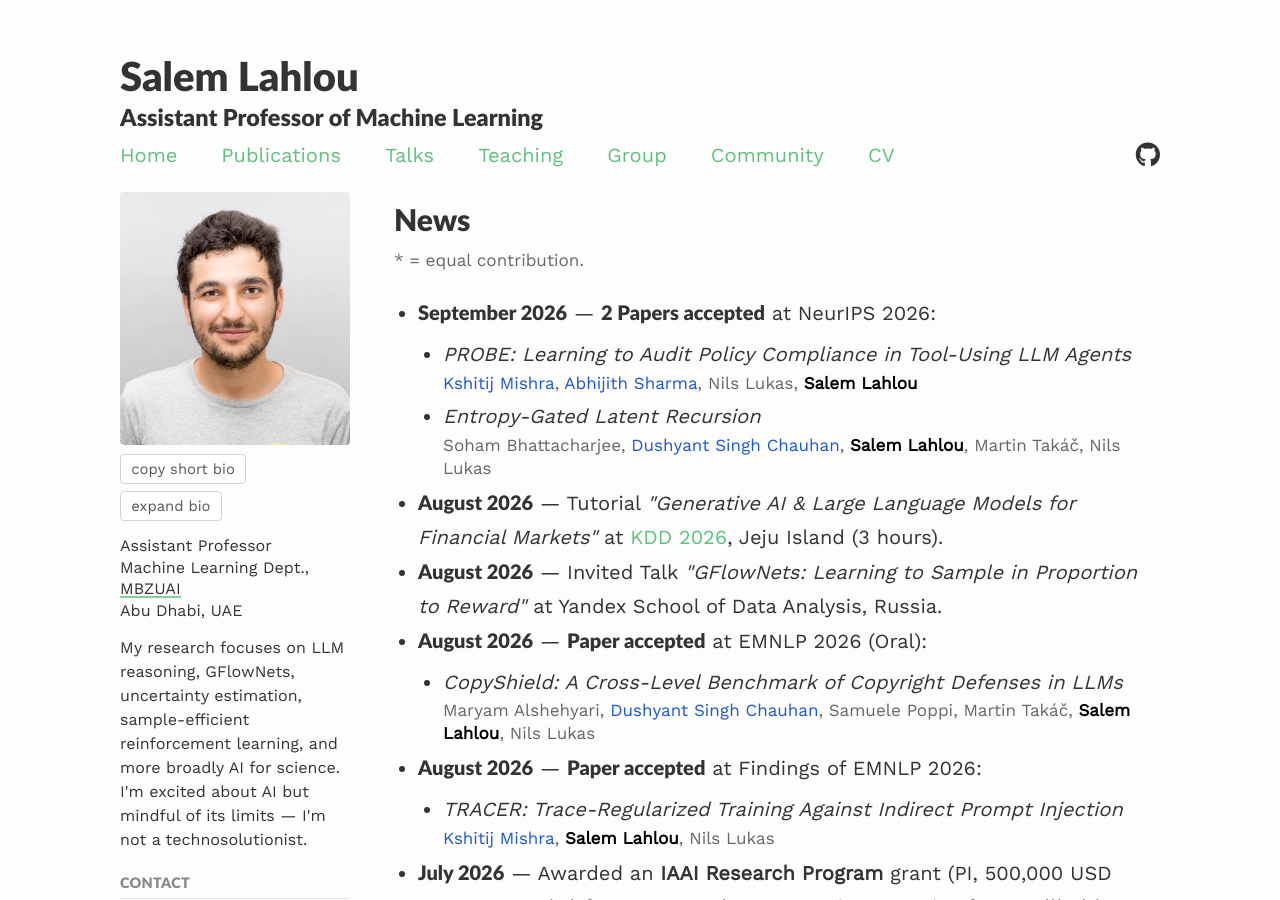
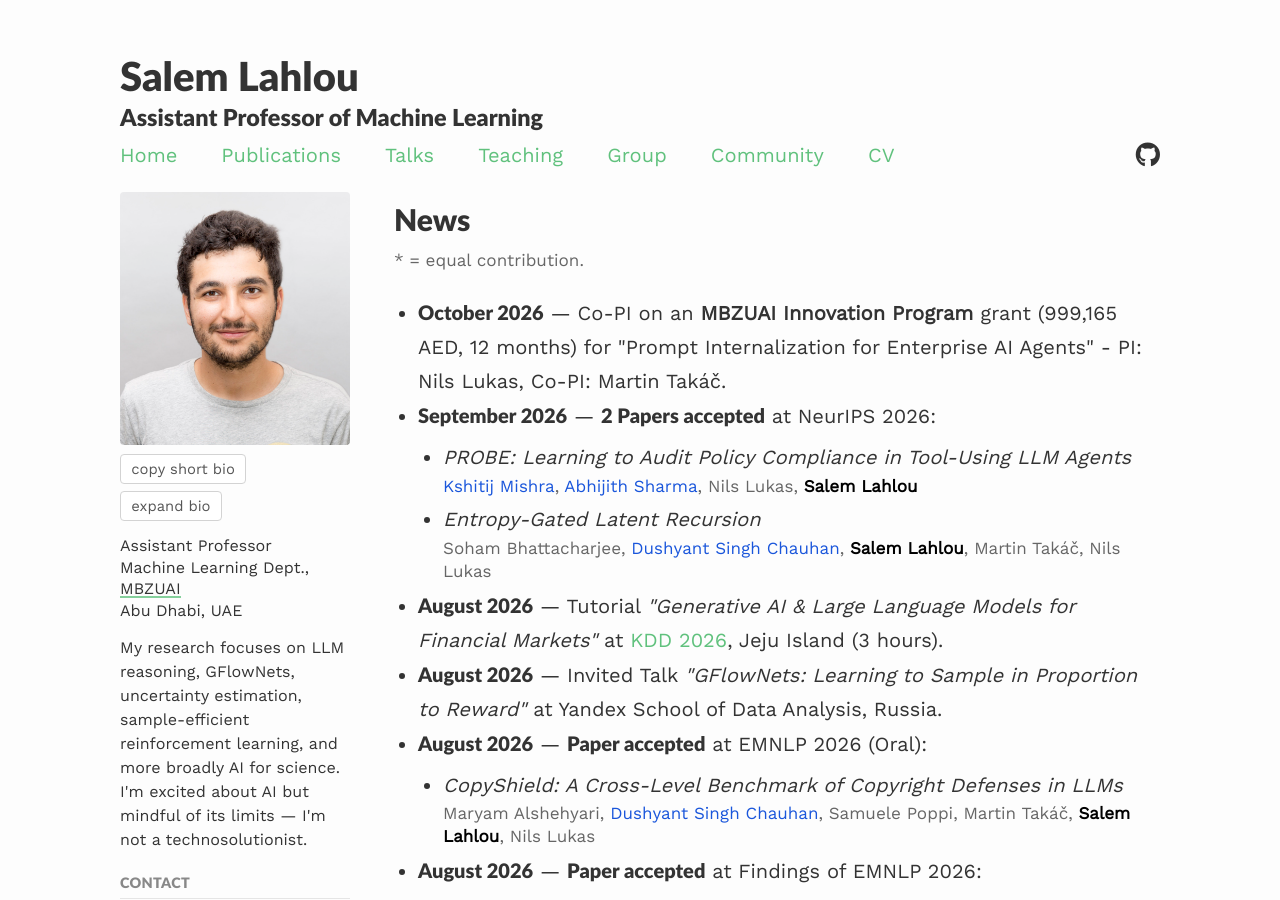
Before and after one commit to saleml/saleml.github.io, a Jekyll site: the page built from index.md, in a window 1280 px wide and 900 px high. Built offline with Jekyll 4.4.1, drawn with Linux system fonts in a browser that asks for light colours; nearby versions of some CDN libraries; a style sheet for code colours, icons or effects is not loaded.

Commit message:
Auto-sync from CV repo (5f19f26)

```diff
--- a/index.md
+++ b/index.md
@@ -51,6 +51,7 @@ published: true
     <p class="home-news-legend">* = equal contribution.</p>
     <ul class="home-news-list">
   <!-- NEWS:START -->
+  <li><span class="news-date news-highlight">October 2026</span> &mdash; Co-PI on an <strong>MBZUAI Innovation Program</strong> grant (999,165 AED, 12 months) for "Prompt Internalization for Enterprise AI Agents" - PI: Nils Lukas, Co-PI: Martin Takáč.</li>
   <li><span class="news-date news-highlight">September 2026</span> &mdash; <span class="news-highlight">2 Papers accepted</span> at NeurIPS 2026:
     <ul class="news-papers">
       <li><em>PROBE: Learning to Audit Policy Compliance in Tool-Using LLM Agents</em><div class="news-authors"><span class="pub-author-student">Kshitij Mishra</span>, <span class="pub-author-student">Abhijith Sharma</span>, Nils Lukas, <strong class="pub-author-me">Salem Lahlou</strong></div></li>
```
Also changed, not shown: 1 other file.
